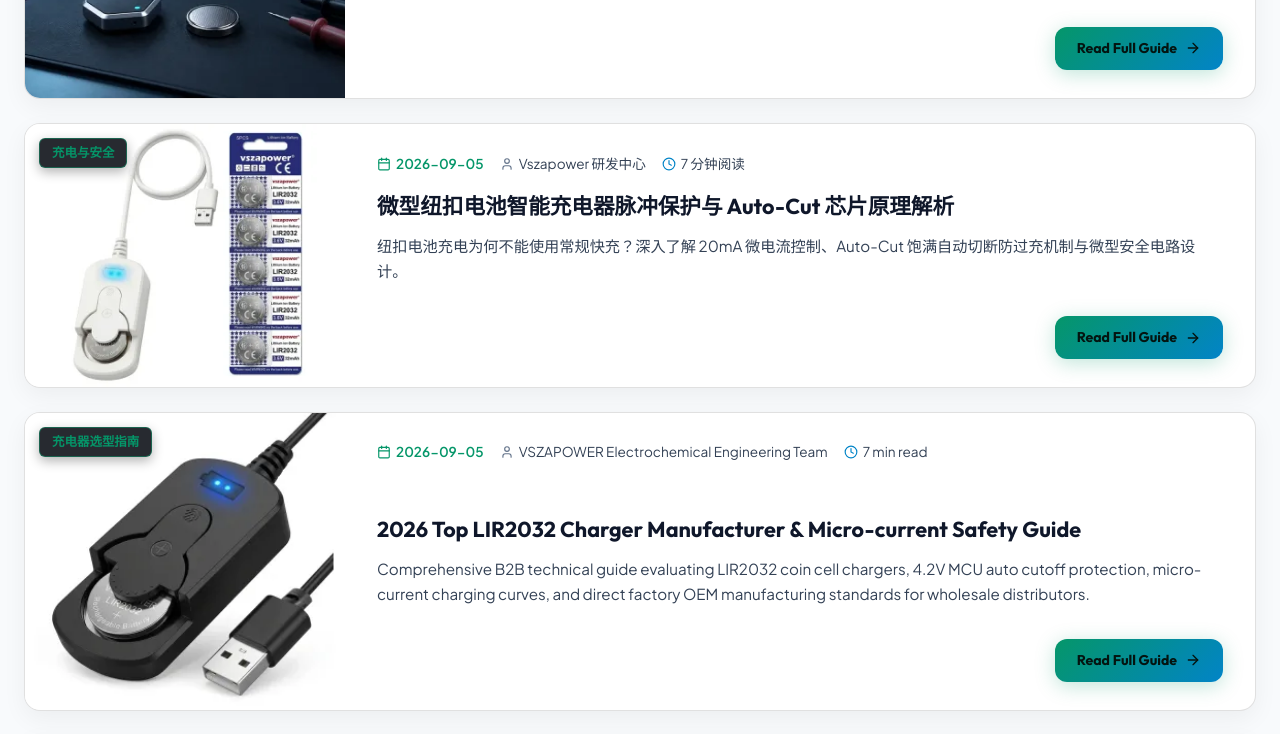
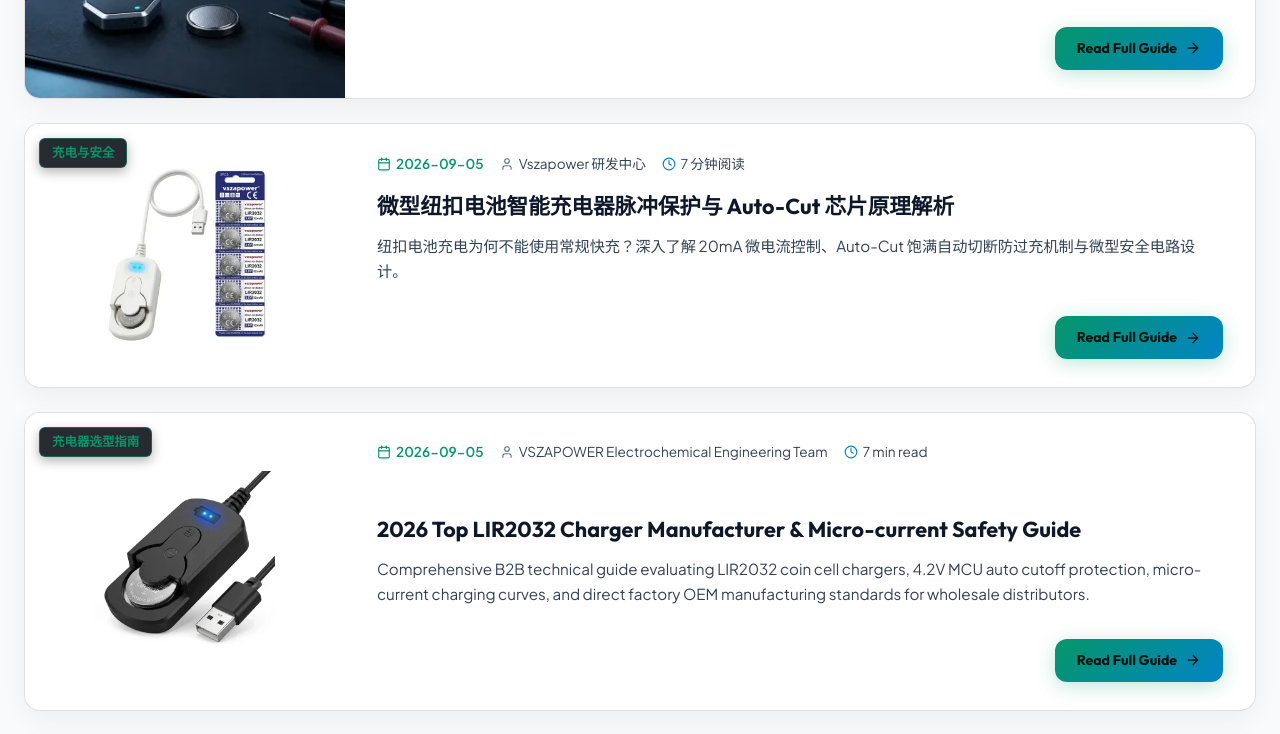
Before and after one commit to 666lvdeshui-ux/vszapower-store, a Next.js app: page /academy in a window 1280 px wide. Shown: the part 1420-2154 px from the top of the page. Built offline with nearby package versions, Linux system fonts and the light colour scheme; no server answers; the database is empty.

Commit message:
Keep original charger images fully visible in Academy cards

```diff
--- a/components/AcademyArticleClient.tsx
+++ b/components/AcademyArticleClient.tsx
@@ -1,5 +1,5 @@
 'use client';
-import { academyImageAlt, academyImageSources, academyImageCaption } from '@/lib/academyImages';
+import { academyImage, academyImageAlt, academyImageSources, academyImageCaption } from '@/lib/academyImages';
 
 import { catalog, productPath, compatibilityNote } from '@/lib/catalog';
 import React from 'react';
@@ -130,7 +130,8 @@ export default function AcademyArticleClient({ post, formattedDate }: AcademyArt
                     loading="eager"
                     decoding="async"
           alt={academyImageAlt(post, lang, translatedTitle)}
-          style={{ width: '100%', height: '100%', objectFit: 'cover' }}
+          style={{ width: '100%', height: '100%', objectFit: academyImage(post)?.kind === 'owned-product' ? 'contain' : 'cover',
+                      background: academyImage(post)?.kind === 'owned-product' ? '#fff' : undefined }}
         />
       </div>
 
--- a/components/AcademyListClient.tsx
+++ b/components/AcademyListClient.tsx
@@ -1,5 +1,5 @@
 'use client';
-import { academyImageAlt, academyImageSources } from '@/lib/academyImages';
+import { academyImage, academyImageAlt, academyImageSources } from '@/lib/academyImages';
 import { academyCopy } from '@/lib/academyI18n';
 import { localizePost } from '@/lib/postI18n';
 
@@ -261,7 +261,8 @@ export default function AcademyListClient({ posts }: AcademyListClientProps) {
                     style={{
                       width: '100%',
                       height: '100%',
-                      objectFit: 'cover',
+                      objectFit: academyImage(post)?.kind === 'owned-product' ? 'contain' : 'cover',
+                      background: academyImage(post)?.kind === 'owned-product' ? '#fff' : undefined,
                       transition: 'transform 0.5s ease',
                     }}
                     className="list-cover-img"
@@ -409,7 +410,8 @@ export default function AcademyListClient({ posts }: AcademyListClientProps) {
                     loading="lazy"
                     decoding="async"
                     alt={academyImageAlt(post, lang, translatedTitle)}
-                    style={{ width: '100%', height: '100%', objectFit: 'cover' }}
+                    style={{ width: '100%', height: '100%', objectFit: academyImage(post)?.kind === 'owned-product' ? 'contain' : 'cover',
+                      background: academyImage(post)?.kind === 'owned-product' ? '#fff' : undefined }}
                   />
                   <span style={{
                     position: 'absolute',
--- a/components/BlogPreview.tsx
+++ b/components/BlogPreview.tsx
@@ -1,5 +1,5 @@
 'use client';
-import { academyImageAlt, academyImageSources } from '@/lib/academyImages';
+import { academyImage, academyImageAlt, academyImageSources } from '@/lib/academyImages';
 import { localizePost } from '@/lib/postI18n';
 
 import React, { useState, useEffect } from 'react';
@@ -109,7 +109,8 @@ export default function BlogPreview({ posts: initialPosts = [] }: {posts?: PostI
                     style={{
                       width: '100%',
                       height: '100%',
-                      objectFit: 'cover',
+                      objectFit: academyImage(post)?.kind === 'owned-product' ? 'contain' : 'cover',
+                      background: academyImage(post)?.kind === 'owned-product' ? '#fff' : undefined,
                       transition: 'transform 0.5s ease',
                     }}
                     className="preview-cover-img"
```
